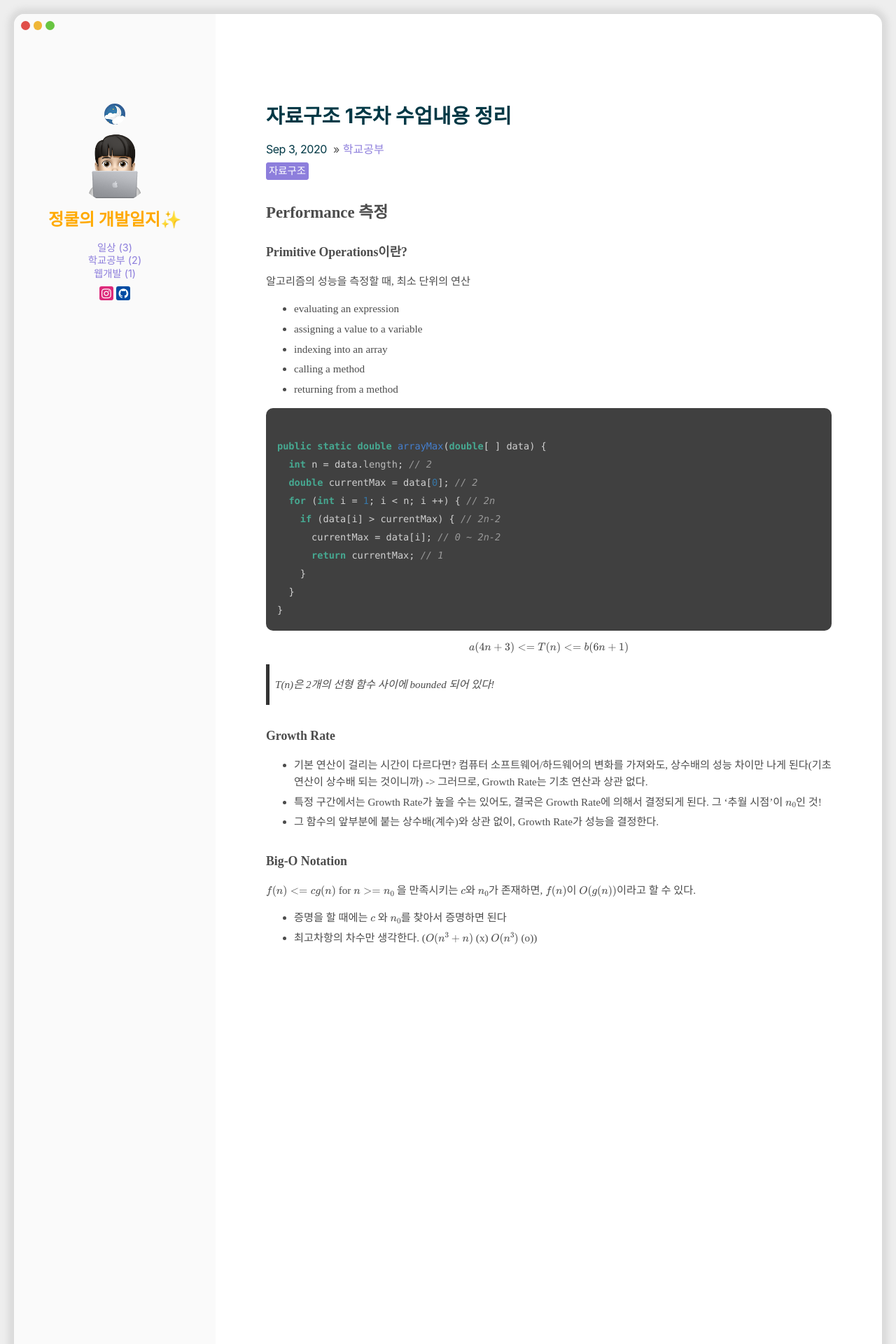
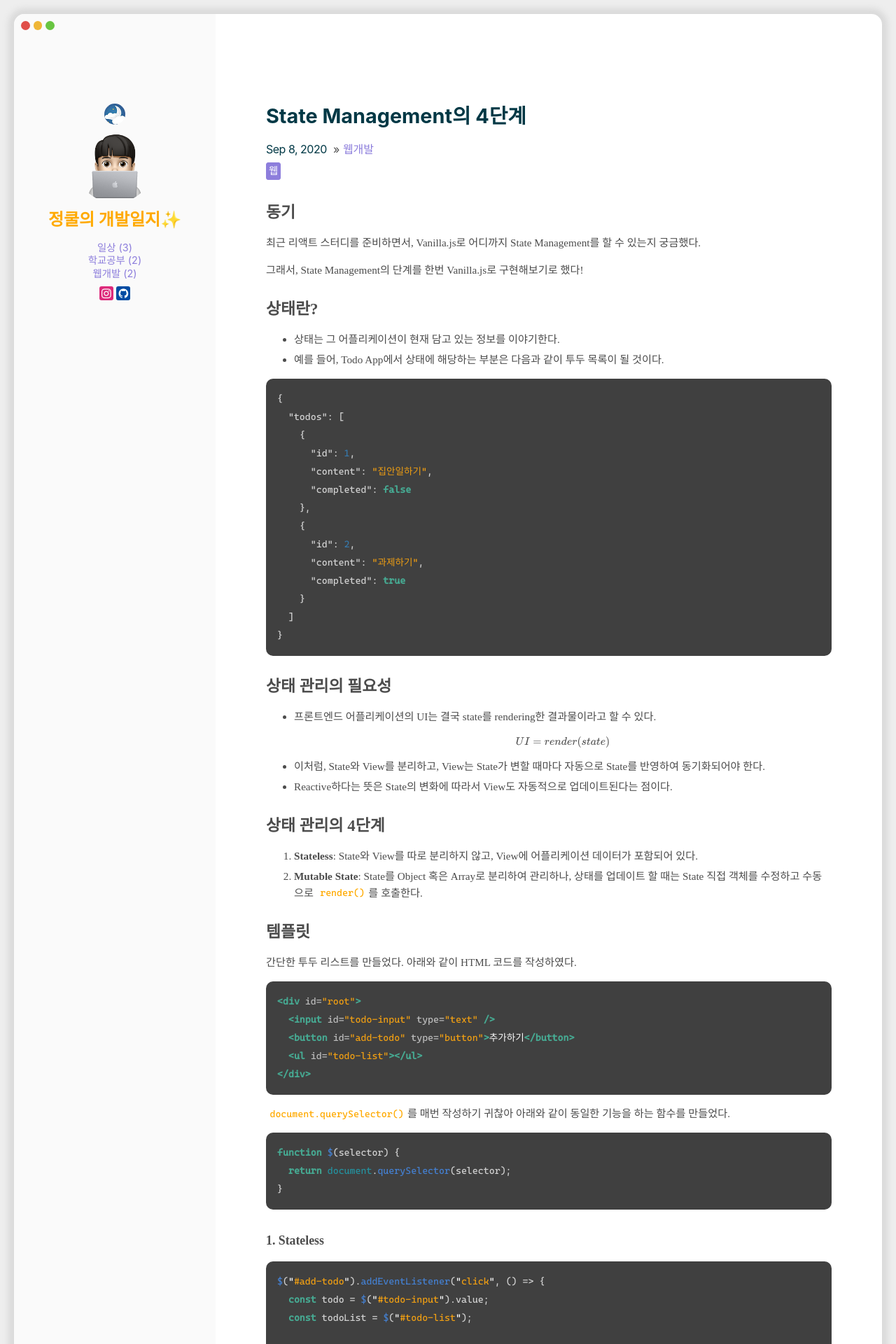
Before and after one commit to sebastianrcnt/sebastianrcnt.github.io, a Jekyll site: the page built from _posts/2020-09-08-t1.md, in a window 1280 px wide. Shown: the top 1920 px of the page at 70% size. Built offline with Jekyll 4.4.1, drawn with Linux system fonts in a browser that asks for light colours; some web fonts are replaced; formulas are drawn with MathJax 3; some of the changed text lies outside the part shown.

Commit message:
Cascadia 설치 및 State Management 글 올리기

````diff
--- /dev/null
+++ b/_posts/2020-09-08-t1.md
@@ -0,0 +1,169 @@
+---
+title: State Management의 4단계
+categories: [웹개발]
+tags: [웹]
+comments: false
+---
+
+## 동기
+
+최근 리액트 스터디를 준비하면서, Vanilla.js로 어디까지 State Management를 할 수 있는지 궁금했다.
+
+그래서, State Management의 단계를 한번 Vanilla.js로 구현해보기로 했다!
+
+## 상태란?
+
+- 상태는 그 어플리케이션이 현재 담고 있는 정보를 이야기한다.
+- 예를 들어, Todo App에서 상태에 해당하는 부분은 다음과 같이 투두 목록이 될 것이다.
+
+```json
+{
+  "todos": [
+    {
+      "id": 1,
+      "content": "집안일하기",
+      "completed": false
+    },
+    {
+      "id": 2,
+      "content": "과제하기",
+      "completed": true
+    }
+  ]
+}
+```
+
+## 상태 관리의 필요성
+
+- 프론트엔드 어플리케이션의 UI는 결국 state를 rendering한 결과물이라고 할 수 있다.
+
+  $$UI = render(state)$$
+
+- 이처럼, State와 View를 분리하고, View는 State가 변할 때마다 자동으로 State를 반영하여 동기화되어야 한다.
+- Reactive하다는 뜻은 State의 변화에 따라서 View도 자동적으로 업데이트된다는 점이다.
+
+## 상태 관리의 4단계
+
+1. **Stateless**: State와 View를 따로 분리하지 않고, View에 어플리케이션 데이터가 포함되어 있다.
+2. **Mutable State**: State를 Object 혹은 Array로 분리하여 관리하나, 상태를 업데이트 할 때는 State 직접 객체를 수정하고 수동으로 `render()`를 호출한다.
+
+## 템플릿
+
+간단한 투두 리스트를 만들었다. 아래와 같이 HTML 코드를 작성하였다.
+
+```html
+<div id="root">
+  <input id="todo-input" type="text" />
+  <button id="add-todo" type="button">추가하기</button>
+  <ul id="todo-list"></ul>
+</div>
+```
+
+`document.querySelector()`를 매번 작성하기 귀찮아 아래와 같이 동일한 기능을 하는 함수를 만들었다.
+
+```javascript
+function $(selector) {
+  return document.querySelector(selector);
+}
+```
+
+### 1. Stateless
+
+```javascript
+$("#add-todo").addEventListener("click", () => {
+  const todo = $("#todo-input").value;
+  const todoList = $("#todo-list");
+
+  // Construct new Element
+  const todoElement = document.createElement("li");
+  todoElement.innerText = todo;
+  todoElement.addEventListener("click", (event) => {
+    event.target.remove();
+  });
+
+  // Add element to todoList
+  todoList.appendChild(todoElement);
+});
+```
+
+#### 구현
+
+- State를 따로 `let todos = ['집안일하기', '과제하기']`로 분리하지 않았다.
+- 대신, '추가하기' 버튼을 누를 때마다 그때그때 Element를 생성해서 `#todo-list` Element의 Child로 추가했다.
+- 추가된 Todo Element는 `click`이벤트에 event listener를 추가하여 누르면 해당 Element가 삭제되도록 하였다.
+
+<div id="root" style="text-align: center" >
+  <input id="todo-input" type="text" />
+  <button id="add-todo" type="button">추가하기</button>
+  <ul id="todo-list"></ul>
+</div>
+
+<script>
+  document.querySelector("#add-todo").addEventListener("click", () => {
+  const todo = document.querySelector("#todo-input").value;
+  const todoList = document.querySelector("#todo-list");
+  // Construct new Element
+  const todoElement = document.createElement("div");
+  todoElement.innerText = todo;
+  todoElement.addEventListener("click", (event) => {
+    event.target.remove();
+  });
+
+  // Add element to todoList
+  todoList.appendChild(todoElement);
+});
+</script>
+
+#### 단점
+
+- 그러나, 이와 같은 방식은 어플리케이션의 현재 상태를 View에 저장하기 때문에, Data를 이용한 작업(저장하기, 백엔드에서 데이터 받아오기, POST 요청 보내기)를 하기 어렵다
+
+### 2. Mutable State
+
+```javascript
+let state = [];
+
+// Event Listeners
+function handleAddClick(event) {
+  const todo = $("#todo-input").value;
+  state.push(todo);
+  render(state);
+}
+
+function handleRemoveClick(event) {
+  const todo = event.target.innerText;
+  state.splice(state.indexOf(todo), 1);
+  render(state);
+}
+
+// Attach Event Listeners
+$("#add-todo").addEventListener("click", handleAddClick);
+
+// Synchronize View with State(render)
+function render(state) {
+  const todoListElement = $("#todo-list");
+  todoListElement.innerHTML = "";
+  for (let todo of state) {
+    const todoElement = document.createElement("li");
+    todoElement.innerHTML = todo;
+    todoElement.addEventListener("click", handleRemoveClick);
+    todoListElement.appendChild(todoElement);
+  }
+}
+```
+
+#### 구현
+
+- State를 `let state = []`를 통하여 분리하였으며, $$UI=render(state)$$의 패턴을 반영하기 위해 `render()`라는 function을 만들었다.
+- 발생하는 Event마다 DOM을 짜는 코드를 넣는 것이 아니라, state를 변경하고 이를 기반으로 render를 통해서 화면을 그리기 때문에 상태 업데이트 시 코드의 일관성을 유지할 수 있다.
+
+#### 단점
+
+- 직접 state 객체를 참조 및 수정하게 된다.
+- state를 변경할 때마다 **수동으로 render함수를 호출하여 View와 State를 동기화**하였다.
+
+(완성된 바닐라 자바스크립트)
+
+<div style="display: flex; align-items: center; justify-content: center;">
+<iframe src="https://vanilla-answer.vercel.app/" style="border: none; box-shadow: 0 0 10px rgba(0,0,0,0.25); width: 350px; height: 600px; text-align: center;"></iframe>
+</div>
--- a/assets/css/main.scss
+++ b/assets/css/main.scss
@@ -118,6 +118,42 @@ html.dark {
     format("woff");
   font-weight: normal;
   font-style: normal;
+}
+
+@font-face {
+  font-family: "Cascadia Code PL";
+  src: url("../fonts/CascadiaCodePL-Regular.woff2") format("woff2"),
+    url("../fonts/CascadiaCodePL-Regular.woff") format("woff");
+  font-weight: normal;
+  font-style: normal;
+  font-display: swap;
+}
+
+@font-face {
+  font-family: "Cascadia Code";
+  src: url("../fonts/CascadiaCode-Regular.woff2") format("woff2"),
+    url("../fonts/CascadiaCode-Regular.woff") format("woff");
+  font-weight: normal;
+  font-style: normal;
+  font-display: swap;
+}
+
+@font-face {
+  font-family: "Cascadia Mono PL";
+  src: url("../fonts/CascadiaMonoPL-Regular.woff2") format("woff2"),
+    url("../fonts/CascadiaMonoPL-Regular.woff") format("woff");
+  font-weight: normal;
+  font-style: normal;
+  font-display: swap;
+}
+
+@font-face {
+  font-family: "Cascadia Mono";
+  src: url("../fonts/CascadiaMono-Regular.woff2") format("woff2"),
+    url("../fonts/CascadiaMono-Regular.woff") format("woff");
+  font-weight: normal;
+  font-style: normal;
+  font-display: swap;
 }
 
 body {
@@ -593,8 +629,9 @@ img {
     color: var(--inlinecode_text);
     padding: 0.1em 0.4em;
     border-radius: 5px;
-    font-family: Consolas, Menlo, Monaco, Lucida Console, Liberation Mono,
-      DejaVu Sans Mono, Bitstream Vera Sans Mono, Courier New, monospace, serif;
+    font-family: "Cascadia Mono", Consolas, Menlo, Monaco, Lucida Console,
+      Liberation Mono, DejaVu Sans Mono, Bitstream Vera Sans Mono, Courier New,
+      monospace, serif;
     font-size: 0.85rem;
   }
 
````
Also changed, not shown: assets/fonts/CascadiaCode-Regular.woff (added), assets/fonts/CascadiaCode-Regular.woff2 (added), assets/fonts/CascadiaCodePL-Regular.woff (added), assets/fonts/CascadiaCodePL-Regular.woff2 (added), assets/fonts/CascadiaMono-Regular.woff (added), assets/fonts/CascadiaMono-Regular.woff2 (added), assets/fonts/CascadiaMonoPL-Regular.woff (added), assets/fonts/CascadiaMonoPL-Regular.woff2 (added).
